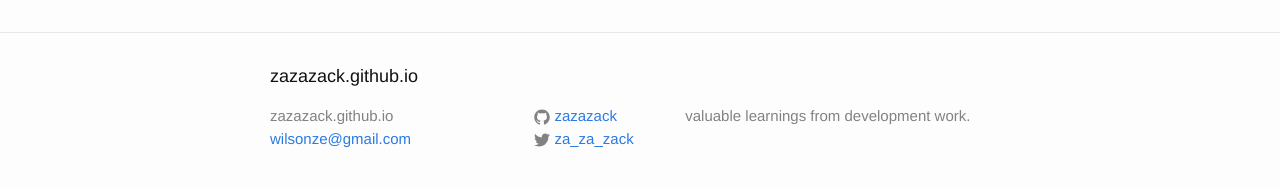
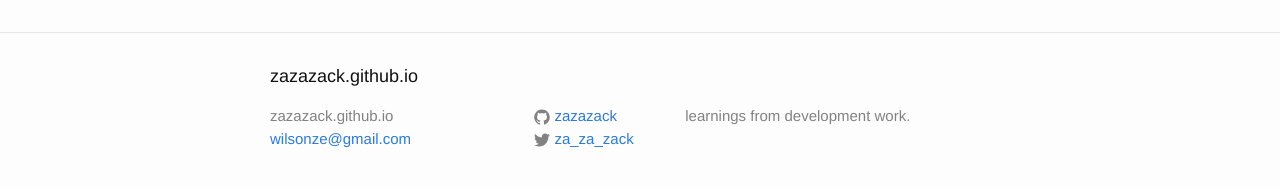
Before and after one commit to gitter-badger/zazazack.github.io, a Jekyll site: the page built from index.html, in a window 1280 px wide. Shown: the part 624-811 px from the top of the page. Built offline with Jekyll 4.4.1, drawn with Linux system fonts in a browser that asks for light colours.

Commit message:
Changed site tagline

```diff
--- a/_config.yml
+++ b/_config.yml
@@ -9,7 +9,7 @@
 title: zazazack.github.io
 email: wilsonze@gmail.com
 description: > # this means to ignore newlines until "baseurl:"
-    valuable learnings from development work.
+    learnings from development work.
 baseurl: "" # the subpath of your site, e.g. /blog
 url: "https://zazazack.github.io" # the base hostname & protocol for your site
 twitter_username: za_za_zack
```
